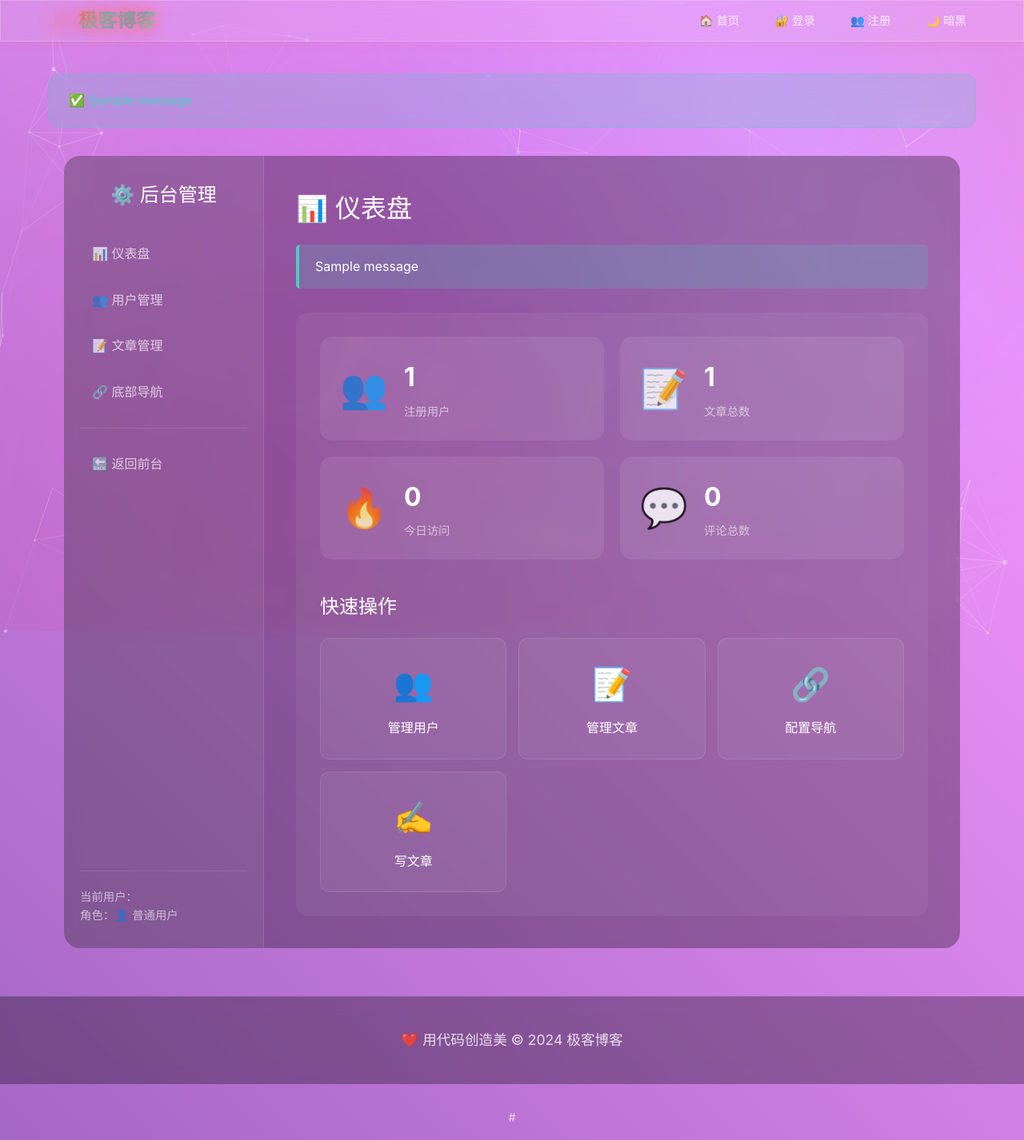
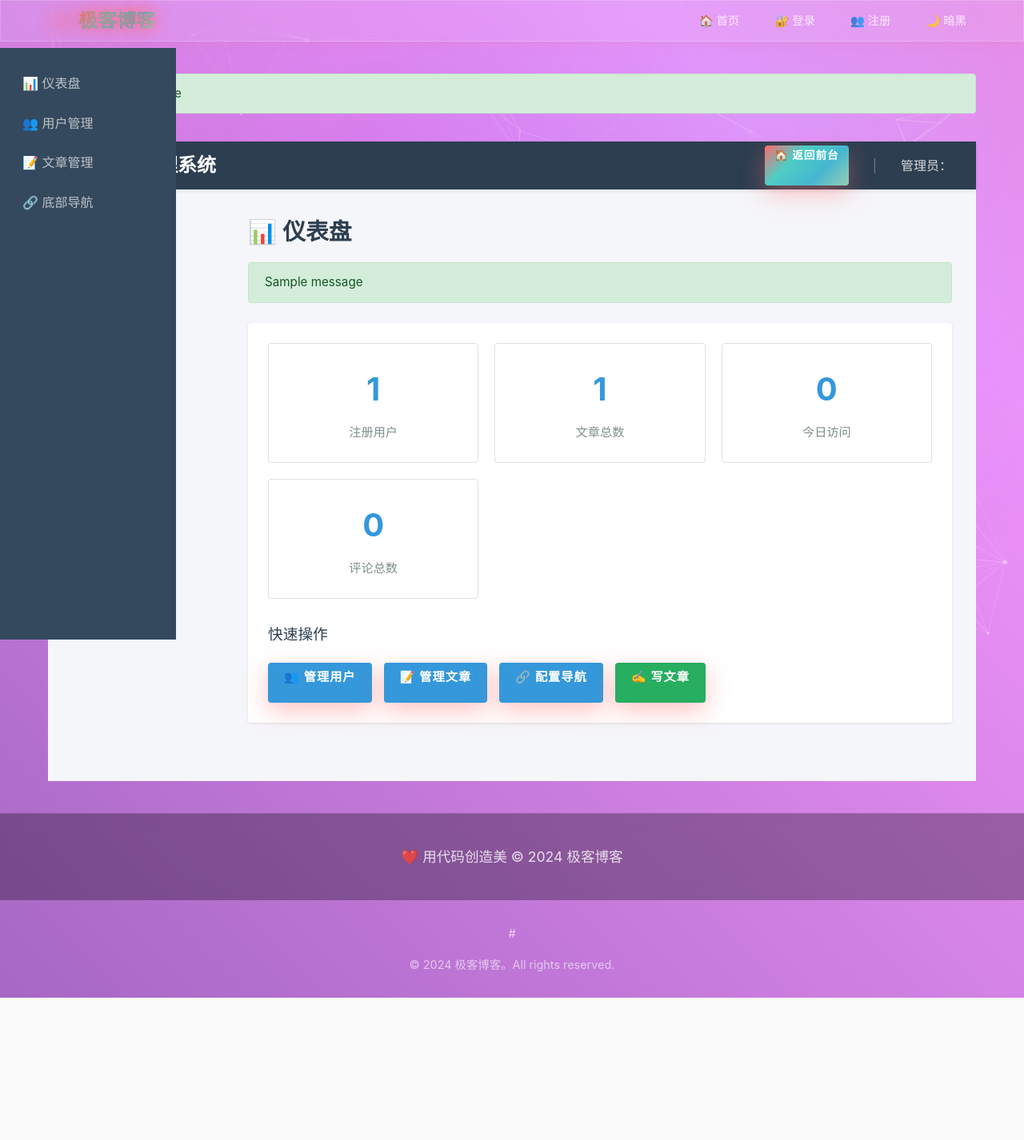
Before and after one commit to menciusnh4/py-blog-by-ai, a Flask app: template templates/admin/dashboard.html in a window 1280 px wide. Shown: the top 1426 px of the page at 80% size. After the commit the page ends 1248 px from the top, so only its background shows below. Run offline with Flask 3, Linux system fonts and the light colour scheme; the template is opened without the code that fills it: most values are stand-ins (such as "Sample title", 1, 10 or a date in 2020); one stand-in notice (Sample message) is shown.

Commit message:
style: 重构后台管理界面为简洁 CMS 风格
- 采用传统 Bootstrap 管理模板设计
- 去除炫酷特效和复杂动画
- 使用浅色背景和清晰的表格布局
- 顶部导航栏 + 左侧边栏布局
- 简洁实用的按钮和表单样式
- 增强可读性和易用性

```diff
--- a/templates/admin/base.html
+++ b/templates/admin/base.html
@@ -3,181 +3,194 @@
 {% block title %}{% block admin_title %}后台管理{% endblock %} - 极客博客{% endblock %}
 
 {% block content %}
-<div class="admin-container">
-    <!-- 后台管理侧边栏 -->
+<div class="admin-wrapper">
+    <!-- 顶部导航栏 -->
+    <header class="admin-topbar">
+        <div class="topbar-brand">
+            <h2>⚙️ 后台管理系统</h2>
+        </div>
+        <div class="topbar-nav">
+            <a href="{{ url_for('index') }}" class="btn btn-sm">🏠 返回前台</a>
+            <span style="margin: 0 15px; color: rgba(255,255,255,0.3);">|</span>
+            <span style="color: rgba(255,255,255,0.8);">管理员：{{ current_user.username }}</span>
+        </div>
+    </header>
+
+    <div class="admin-layout">
+        <!-- 左侧边栏 -->
         <aside class="admin-sidebar">
-        <div class="admin-logo">
-            <h2>⚙️ 后台管理</h2>
-        </div>
-
-        <nav class="admin-nav">
+            <nav class="sidebar-menu">
                 <a href="{{ url_for('admin_dashboard') }}"
-               class="admin-nav-item {% if request.endpoint == 'admin_dashboard' %}active{% endif %}">
+                   class="menu-item {% if request.endpoint == 'admin_dashboard' %}active{% endif %}">
                     📊 仪表盘
                 </a>
                 <a href="{{ url_for('admin_users') }}"
-               class="admin-nav-item {% if request.endpoint == 'admin_users' %}active{% endif %}">
+                   class="menu-item {% if request.endpoint == 'admin_users' %}active{% endif %}">
                     👥 用户管理
                 </a>
                 <a href="{{ url_for('admin_posts') }}"
-               class="admin-nav-item {% if request.endpoint == 'admin_posts' %}active{% endif %}">
+                   class="menu-item {% if request.endpoint == 'admin_posts' %}active{% endif %}">
                     📝 文章管理
                 </a>
                 <a href="{{ url_for('admin_footer_links') }}"
-               class="admin-nav-item {% if request.endpoint == 'admin_footer_links' %}active{% endif %}">
+                   class="menu-item {% if request.endpoint == 'admin_footer_links' %}active{% endif %}">
                     🔗 底部导航
                 </a>
-
-            <hr style="margin: 20px 0; border: none; border-top: 1px solid rgba(255,255,255,0.1);">
-
-            <a href="{{ url_for('index') }}" class="admin-nav-item">
-                🔙 返回前台
-            </a>
             </nav>
-
-        <div class="admin-user-info">
-            <p>当前用户：<strong>{{ current_user.username }}</strong></p>
-            <p>角色：{% if current_user.is_admin %}👑 管理员{% else %}👤 普通用户{% endif %}</p>
-        </div>
         </aside>
 
-    <!-- 后台管理主内容区 -->
-    <main class="admin-main">
-        <header class="admin-header">
+        <!-- 主内容区 -->
+        <main class="admin-main-content">
+            <div class="content-header">
                 <h1>{% block admin_header %}后台管理{% endblock %}</h1>
                 {% with messages = get_flashed_messages() %}
                     {% if messages %}
                         <div class="flash-messages">
                             {% for message in messages %}
-                            <div class="flash-message">{{ message }}</div>
+                                <div class="alert alert-success">{{ message }}</div>
                             {% endfor %}
                         </div>
                     {% endif %}
                 {% endwith %}
-        </header>
+            </div>
 
-        <div class="admin-content">
+            <div class="admin-content-body">
                 {% block admin_content %}{% endblock %}
             </div>
         </main>
     </div>
+</div>
 
 <style>
-.admin-container {
-    display: flex;
-    min-height: calc(100vh - 60px);
-    background: rgba(0, 0, 0, 0.3);
-    backdrop-filter: blur(10px);
-    border-radius: 20px;
-    overflow: hidden;
-    margin: 20px;
+/* 整体包装器 */
+.admin-wrapper {
+    min-height: 100vh;
+    background: #f5f6fa;
 }
 
-.admin-sidebar {
-    width: 250px;
-    background: rgba(255, 255, 255, 0.05);
-    padding: 30px 20px;
-    border-right: 1px solid rgba(255, 255, 255, 0.1);
+/* 顶部导航栏 */
+.admin-topbar {
+    background: #2c3e50;
+    height: 60px;
     display: flex;
-    flex-direction: column;
+    justify-content: space-between;
+    align-items: center;
+    padding: 0 30px;
+    box-shadow: 0 2px 4px rgba(0,0,0,0.1);
 }
 
-.admin-logo h2 {
+.topbar-brand h2 {
     color: #fff;
     font-size: 1.5rem;
-    margin-bottom: 30px;
-    text-align: center;
+    margin: 0;
+    font-weight: 600;
 }
 
-.admin-nav-item {
-    display: block;
-    padding: 12px 15px;
-    color: rgba(255, 255, 255, 0.7);
-    text-decoration: none;
-    border-radius: 10px;
-    margin-bottom: 8px;
-    transition: all 0.3s ease;
+.topbar-nav {
+    display: flex;
+    align-items: center;
+    gap: 15px;
 }
 
-.admin-nav-item:hover {
-    background: rgba(255, 255, 255, 0.1);
+/* 布局容器 */
+.admin-layout {
+    display: flex;
+    max-width: 100%;
+}
+
+/* 左侧边栏 */
+.admin-sidebar {
+    width: 220px;
+    background: #34495e;
+    min-height: calc(100vh - 60px);
+    position: fixed;
+    left: 0;
+    top: 60px;
+    overflow-y: auto;
+}
+
+.sidebar-menu {
+    padding: 20px 0;
+}
+
+.menu-item {
+    display: block;
+    padding: 12px 25px;
+    color: #bdc3c7;
+    text-decoration: none;
+    transition: all 0.2s;
+    border-left: 3px solid transparent;
+}
+
+.menu-item:hover {
+    background: #3d566e;
     color: #fff;
 }
 
-.admin-nav-item.active {
-    background: var(--primary-gradient);
+.menu-item.active {
+    background: #3d566e;
     color: #fff;
+    border-left-color: #3498db;
+}
+
+/* 主内容区 */
+.admin-main-content {
+    margin-left: 220px;
+    flex: 1;
+    padding: 30px;
+    min-height: calc(100vh - 60px);
+}
+
+.content-header {
+    margin-bottom: 25px;
+}
+
+.content-header h1 {
+    color: #2c3e50;
+    font-size: 1.8rem;
+    margin: 0 0 15px 0;
     font-weight: 600;
 }
 
-.admin-user-info {
-    margin-top: auto;
-    padding-top: 20px;
-    border-top: 1px solid rgba(255, 255, 255, 0.1);
-    color: rgba(255, 255, 255, 0.6);
-    font-size: 0.9rem;
+.flash-messages {
+    margin-top: 15px;
 }
 
-.admin-main {
-    flex: 1;
-    padding: 40px;
-    overflow-y: auto;
+.alert {
+    padding: 12px 20px;
+    border-radius: 4px;
+    margin-bottom: 10px;
+    font-size: 0.95rem;
 }
 
-.admin-header {
-    margin-bottom: 30px;
+.alert-success {
+    background: #d4edda;
+    color: #155724;
+    border: 1px solid #c3e6cb;
 }
 
-.admin-header h1 {
-    color: #fff;
-    font-size: 2rem;
-    margin-bottom: 20px;
-}
-
-.flash-messages {
-    margin-top: 20px;
-}
-
-.flash-message {
-    background: rgba(78, 205, 196, 0.2);
-    border-left: 4px solid #4ecdc4;
-    padding: 15px 20px;
-    border-radius: 5px;
-    color: #fff;
-    margin-bottom: 10px;
-}
-
-.admin-content {
-    background: rgba(255, 255, 255, 0.05);
-    padding: 30px;
-    border-radius: 15px;
+.admin-content-body {
+    background: #fff;
+    padding: 25px;
+    border-radius: 4px;
+    box-shadow: 0 1px 3px rgba(0,0,0,0.1);
     min-height: 500px;
-}
-
-/* 暗黑模式适配 */
-.dark-mode .admin-container {
-    background: rgba(0, 0, 0, 0.5);
-}
-
-.dark-mode .admin-sidebar {
-    background: rgba(0, 0, 0, 0.3);
 }
 
 /* 响应式设计 */
 @media (max-width: 768px) {
-    .admin-container {
-        flex-direction: column;
-        margin: 10px;
+    .admin-sidebar {
+        width: 100%;
+        position: relative;
+        min-height: auto;
     }
 
-    .admin-sidebar {
-        width: 100%;
-        border-right: none;
-        border-bottom: 1px solid rgba(255, 255, 255, 0.1);
+    .admin-main-content {
+        margin-left: 0;
     }
 
-    .admin-main {
-        padding: 20px;
+    .admin-topbar {
+        padding: 0 15px;
     }
 }
 </style>
--- a/templates/admin/dashboard.html
+++ b/templates/admin/dashboard.html
@@ -4,139 +4,116 @@
 {% block admin_header %}📊 仪表盘{% endblock %}
 
 {% block admin_content %}
-<div class="dashboard-stats">
+<div class="stats-grid">
     <div class="stat-card">
-        <div class="stat-icon">👥</div>
-        <div class="stat-info">
-            <h3>{{ user_count }}</h3>
-            <p>注册用户</p>
-        </div>
+        <div class="stat-number">{{ user_count }}</div>
+        <div class="stat-label">注册用户</div>
     </div>
 
     <div class="stat-card">
-        <div class="stat-icon">📝</div>
-        <div class="stat-info">
-            <h3>{{ post_count }}</h3>
-            <p>文章总数</p>
-        </div>
+        <div class="stat-number">{{ post_count }}</div>
+        <div class="stat-label">文章总数</div>
     </div>
 
     <div class="stat-card">
-        <div class="stat-icon">🔥</div>
-        <div class="stat-info">
-            <h3>0</h3>
-            <p>今日访问</p>
-        </div>
+        <div class="stat-number">0</div>
+        <div class="stat-label">今日访问</div>
     </div>
 
     <div class="stat-card">
-        <div class="stat-icon">💬</div>
-        <div class="stat-info">
-            <h3>0</h3>
-            <p>评论总数</p>
-        </div>
+        <div class="stat-number">0</div>
+        <div class="stat-label">评论总数</div>
     </div>
 </div>
 
-<div class="quick-actions">
-    <h2>快速操作</h2>
-    <div class="action-grid">
-        <a href="{{ url_for('admin_users') }}" class="action-card">
-            <span class="action-icon">👥</span>
-            <span>管理用户</span>
+<div class="quick-actions-section">
+    <h3 style="margin-bottom: 20px; color: #2c3e50;">快速操作</h3>
+    <div class="action-buttons">
+        <a href="{{ url_for('admin_users') }}" class="btn btn-primary">
+            👥 管理用户
         </a>
-        <a href="{{ url_for('admin_posts') }}" class="action-card">
-            <span class="action-icon">📝</span>
-            <span>管理文章</span>
+        <a href="{{ url_for('admin_posts') }}" class="btn btn-primary">
+            📝 管理文章
         </a>
-        <a href="{{ url_for('admin_footer_links') }}" class="action-card">
-            <span class="action-icon">🔗</span>
-            <span>配置导航</span>
+        <a href="{{ url_for('admin_footer_links') }}" class="btn btn-primary">
+            🔗 配置导航
         </a>
-        <a href="{{ url_for('create_post') }}" class="action-card">
-            <span class="action-icon">✍️</span>
-            <span>写文章</span>
+        <a href="{{ url_for('create_post') }}" class="btn btn-success">
+            ✍️ 写文章
         </a>
     </div>
 </div>
 
 <style>
-.dashboard-stats {
+.stats-grid {
     display: grid;
-    grid-template-columns: repeat(auto-fit, minmax(250px, 1fr));
+    grid-template-columns: repeat(auto-fit, minmax(200px, 1fr));
     gap: 20px;
-    margin-bottom: 40px;
+    margin-bottom: 30px;
 }
 
 .stat-card {
-    background: rgba(255, 255, 255, 0.08);
+    background: #fff;
     padding: 25px;
-    border-radius: 15px;
-    display: flex;
-    align-items: center;
-    gap: 20px;
-    transition: transform 0.3s ease, box-shadow 0.3s ease;
+    border: 1px solid #e0e0e0;
+    border-radius: 4px;
+    text-align: center;
 }
 
-.stat-card:hover {
-    transform: translateY(-5px);
-    box-shadow: 0 10px 30px rgba(0, 0, 0, 0.3);
+.stat-number {
+    font-size: 2.5rem;
+    font-weight: 700;
+    color: #3498db;
+    margin-bottom: 10px;
 }
 
-.stat-icon {
-    font-size: 3rem;
-    opacity: 0.8;
+.stat-label {
+    color: #7f8c8d;
+    font-size: 0.95rem;
 }
 
-.stat-info h3 {
-    color: #fff;
-    font-size: 2rem;
-    margin: 0;
-    font-weight: 700;
+.quick-actions-section {
+    margin-top: 30px;
 }
 
-.stat-info p {
-    color: rgba(255, 255, 255, 0.6);
-    margin: 5px 0 0 0;
-    font-size: 0.9rem;
+.action-buttons {
+    display: flex;
+    gap: 15px;
+    flex-wrap: wrap;
 }
 
-.quick-actions {
-    margin-top: 40px;
+.btn {
+    padding: 10px 20px;
+    border: none;
+    border-radius: 4px;
+    text-decoration: none;
+    display: inline-block;
+    cursor: pointer;
+    font-size: 0.95rem;
+    transition: all 0.2s;
 }
 
-.quick-actions h2 {
+.btn-primary {
+    background: #3498db;
     color: #fff;
-    margin-bottom: 20px;
 }
 
-.action-grid {
-    display: grid;
-    grid-template-columns: repeat(auto-fit, minmax(200px, 1fr));
-    gap: 15px;
+.btn-primary:hover {
+    background: #2980b9;
 }
 
-.action-card {
-    background: rgba(255, 255, 255, 0.05);
-    padding: 25px;
-    border-radius: 12px;
-    text-align: center;
-    text-decoration: none;
+.btn-success {
+    background: #27ae60;
     color: #fff;
-    transition: all 0.3s ease;
-    border: 1px solid rgba(255, 255, 255, 0.1);
 }
 
-.action-card:hover {
-    background: rgba(255, 255, 255, 0.1);
-    border-color: rgba(255, 255, 255, 0.3);
-    transform: translateY(-3px);
+.btn-success:hover {
+    background: #229954;
 }
 
-.action-icon {
-    font-size: 2.5rem;
-    display: block;
-    margin-bottom: 10px;
+.btn-sm {
+    padding: 6px 12px;
+    font-size: 0.85rem;
 }
 </style>
 {% endblock %}
```
Also changed, not shown: templates/admin/footer_links.html (+48 -47 lines), templates/admin/posts.html (+40 -27 lines), templates/admin/users.html (+55 -55 lines). Lines whose indentation alone changed are shown as unchanged.
